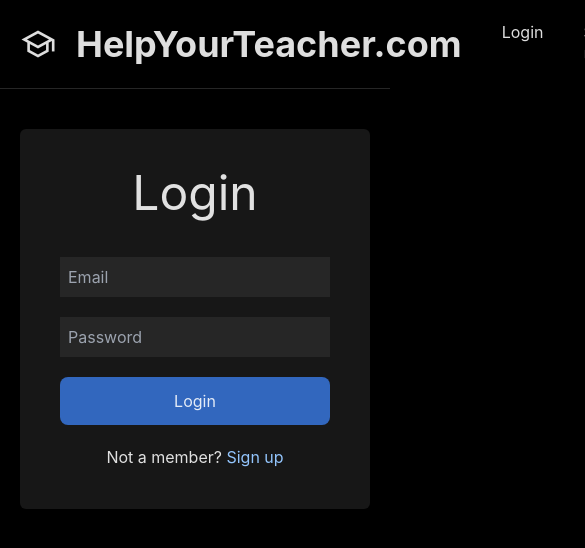
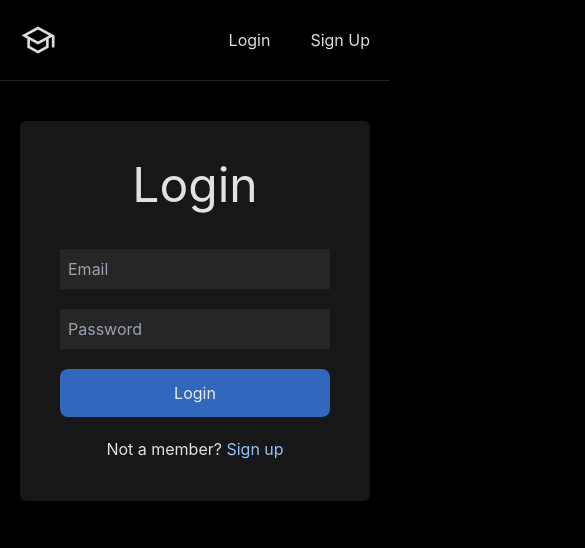
Before and after one commit to jerrymiahdg/mateohacks, a React (Vite) app in the folder client/: page /#/login in a window 390 px wide. Shown: the top 548 px of the page, 585 px wide, since content can reach past the window. Built offline with nearby package versions, Linux system fonts and the light colour scheme; no server answers.

Commit message:
responsive

```diff
--- a/client/src/components/Nav.jsx
+++ b/client/src/components/Nav.jsx
@@ -24,7 +24,7 @@
       <div className="flex w-full max-w-5xl justify-between gap-10 p-5 items-center">
         <Link to="/" className="font-bold text-4xl flex gap-5 items-center">
           <span class="material-symbols-outlined text-4xl">school</span>
-          HelpYourTeacher.com
+          <a className="hidden sm:block">HelpYourTeacher.com</a>
         </Link>
         <div className="flex gap-10">
           {!ctx.user && (
```
